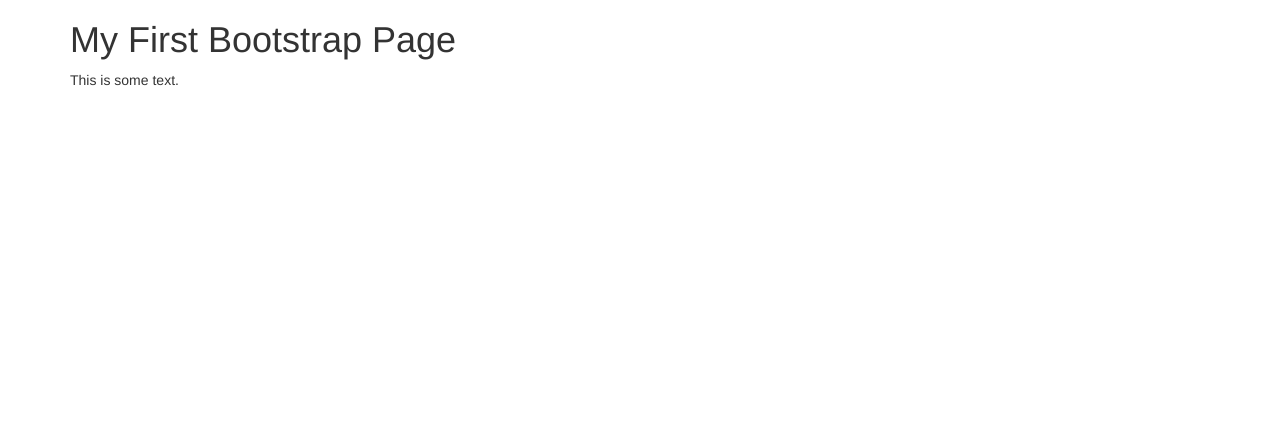
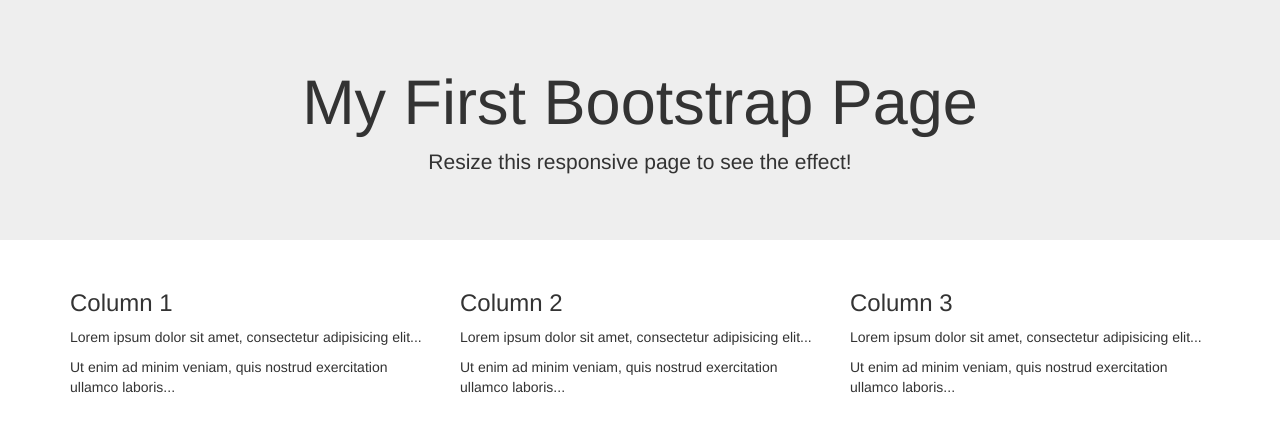
Before and after one commit to bakoalex/test, a plain HTML site: page index.html in a window 1280 px wide. Drawn offline with nearby package versions, Linux system fonts and the light colour scheme.

Commit message:
Update index.html

```diff
--- a/index.html
+++ b/index.html
@@ -10,9 +10,28 @@
 </head>
 <body>
 
+ <div class="jumbotron text-center">
+  <h1>My First Bootstrap Page</h1>
+  <p>Resize this responsive page to see the effect!</p>
+</div>
 <div class="container">
-  <h1>My First Bootstrap Page</h1>
-  <p>This is some text.</p>
+  <div class="row">
+    <div class="col-sm-4">
+      <h3>Column 1</h3>
+      <p>Lorem ipsum dolor sit amet, consectetur adipisicing elit...</p>
+      <p>Ut enim ad minim veniam, quis nostrud exercitation ullamco laboris...</p>
+    </div>
+    <div class="col-sm-4">
+      <h3>Column 2</h3>
+      <p>Lorem ipsum dolor sit amet, consectetur adipisicing elit...</p>
+      <p>Ut enim ad minim veniam, quis nostrud exercitation ullamco laboris...</p>
+    </div>
+    <div class="col-sm-4">
+      <h3>Column 3</h3>
+      <p>Lorem ipsum dolor sit amet, consectetur adipisicing elit...</p>
+      <p>Ut enim ad minim veniam, quis nostrud exercitation ullamco laboris...</p>
+    </div>
+  </div>
 </div>
 
 </body>
```
